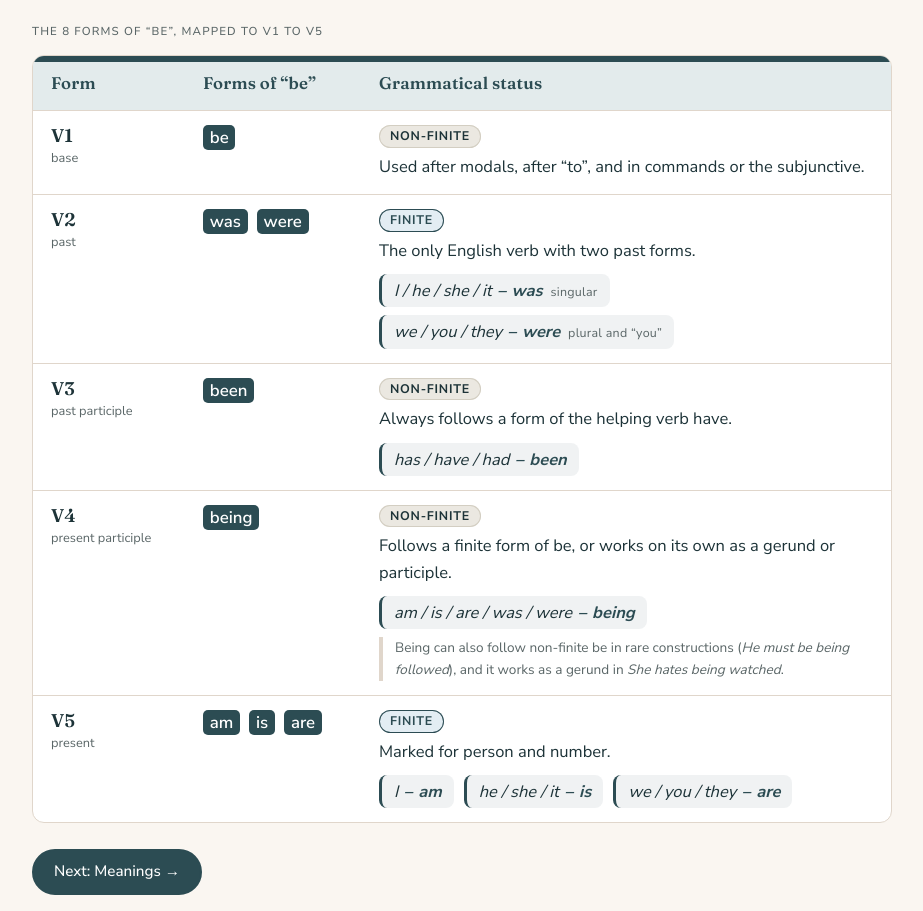
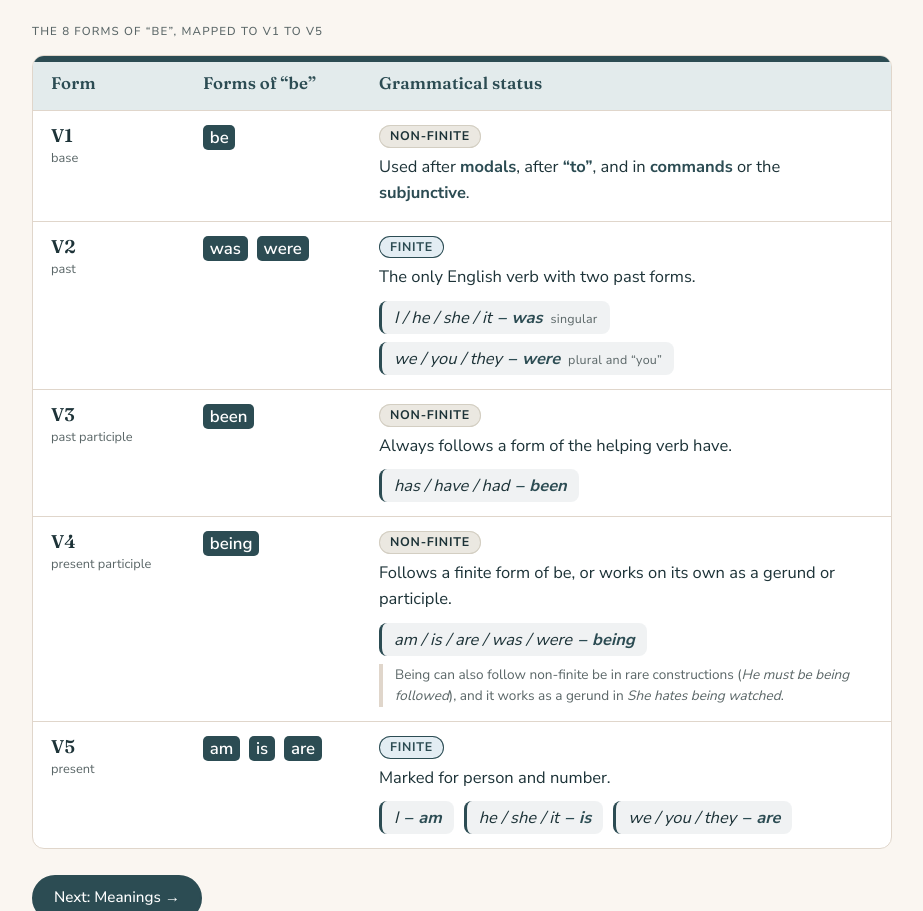
Before and after one commit to Mishty123/English_Grammar, a plain HTML site: page be_verb_study_page.html in a window 1280 px wide. Shown: the part 1021-1932 px from the top of the page, without its empty margins (178-1101 px from the left). Drawn offline with Linux system fonts and the light colour scheme; a web font is replaced by a local one.

Commit message:
V1 row: bold modals, to, commands, subjunctive
Co-Authored-By: Claude Sonnet 5.5 <noreply@anthropic.com>
Claude-Session: https://claude.ai/code/session_01714r3biWkh9kQXYCqBqhuA

```diff
--- a/be_verb_study_page.html
+++ b/be_verb_study_page.html
@@ -467,6 +467,7 @@ body { font-size: 16.5px; }
 .vft .vf-eg .g{display:inline-flex;align-items:baseline;gap:8px;padding:5px 12px;border-radius:8px;background:color-mix(in srgb,var(--pres) 7%,transparent);border-left:3px solid var(--pres);line-height:1.4}
 .vft .vf-eg b{font-weight:700;color:var(--pres)}
 .vft .vf-eg .sep{font-weight:700;color:var(--pres);margin:0 .1em}
+.vft .kw{font-weight:700;color:var(--pres)}
 .vft .vf-eg small{font-size:.78rem;color:var(--muted);letter-spacing:.02em}
 .vft tbody tr:last-child > *{border-bottom:0}
 #p-intro{gap:26px}
@@ -488,7 +489,7 @@ body { font-size: 16.5px; }
     <div class="scroll" tabindex="0" role="region" aria-label="The forms of be, V1 to V5">
       <table class="vft"><thead><tr><th>Form</th><th>Forms of &ldquo;be&rdquo;</th><th>Grammatical status</th></tr></thead>
         <tbody>
-          <tr><th scope="row" class="vf-h"><span class="vf-v">V1</span><small>base</small></th><td class="vf-f"><b class="be">be</b></td><td class="vf-s"><strong class="vst nonfin">Non-finite</strong>Used after modals, after &ldquo;to&rdquo;, and in commands or the subjunctive.</td></tr>
+          <tr><th scope="row" class="vf-h"><span class="vf-v">V1</span><small>base</small></th><td class="vf-f"><b class="be">be</b></td><td class="vf-s"><strong class="vst nonfin">Non-finite</strong>Used after <b class="kw">modals</b>, after <b class="kw">&ldquo;to&rdquo;</b>, and in <b class="kw">commands</b> or the <b class="kw">subjunctive</b>.</td></tr>
           <tr><th scope="row" class="vf-h"><span class="vf-v">V2</span><small>past</small></th><td class="vf-f"><b class="be">was</b> <b class="be">were</b></td><td class="vf-s"><strong class="vst fin">Finite</strong>The only English verb with two past forms.<span class="vf-eg"><span class="g"><em>I / he / she / it <span class="sep">&ndash;</span> <b>was</b></em><small>singular</small></span><span class="g"><em>we / you / they <span class="sep">&ndash;</span> <b>were</b></em><small>plural and &ldquo;you&rdquo;</small></span></span></td></tr>
           <tr><th scope="row" class="vf-h"><span class="vf-v">V3</span><small>past participle</small></th><td class="vf-f"><b class="be">been</b></td><td class="vf-s"><strong class="vst nonfin">Non-finite</strong>Always follows a form of the helping verb have.<span class="vf-eg"><span class="g"><em>has / have / had <span class="sep">&ndash;</span> <b>been</b></em></span></span></td></tr>
           <tr><th scope="row" class="vf-h"><span class="vf-v">V4</span><small>present participle</small></th><td class="vf-f"><b class="be">being</b></td><td class="vf-s"><strong class="vst nonfin">Non-finite</strong>Follows a finite form of be, or works on its own as a gerund or participle.<span class="vf-eg"><span class="g"><em>am / is / are / was / were <span class="sep">&ndash;</span> <b>being</b></em></span></span><p class="note" style="font-size:.85rem;margin-top:8px">Being can also follow non-finite be in rare constructions (<em>He must be being followed</em>), and it works as a gerund in <em>She hates being watched</em>.</p></td></tr>
```
